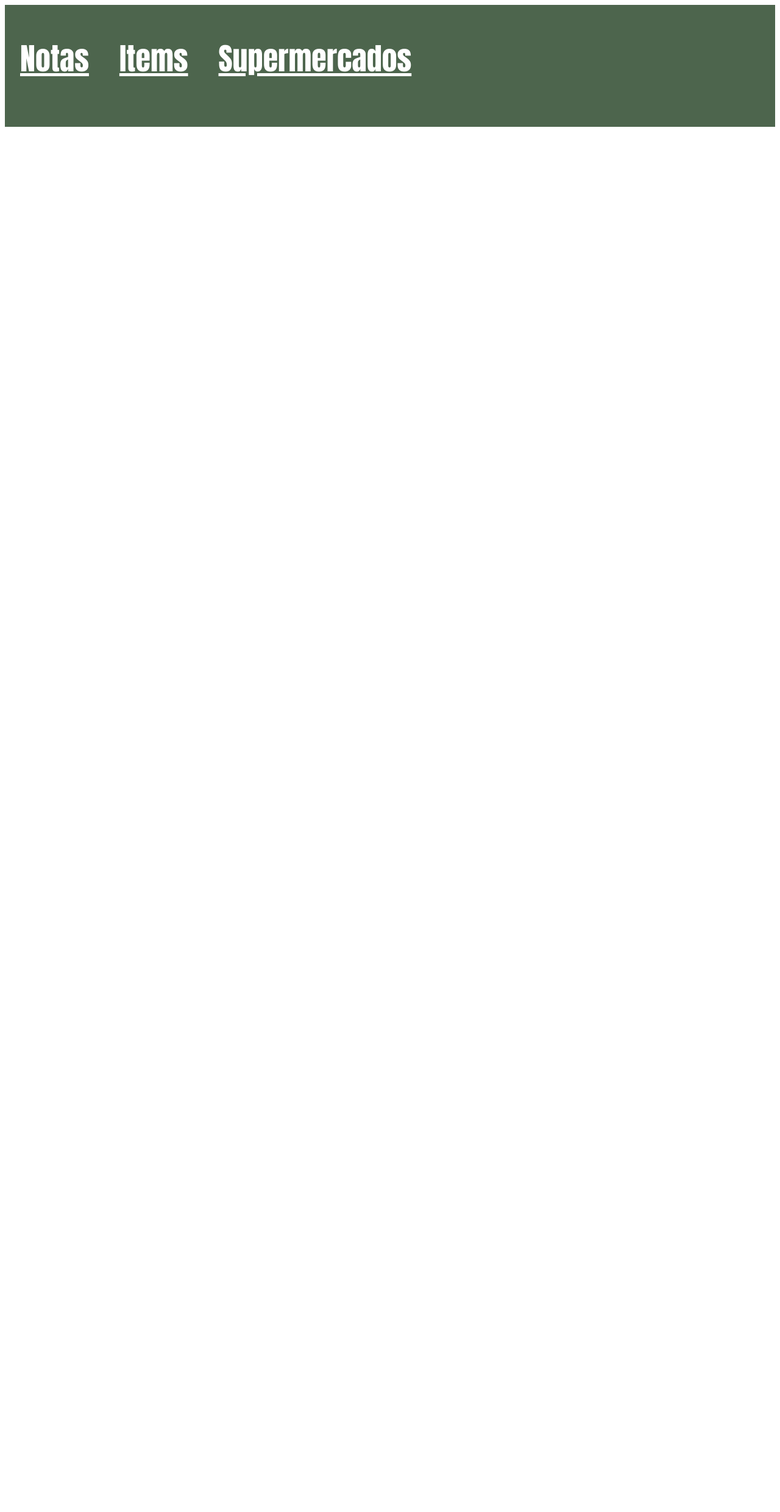
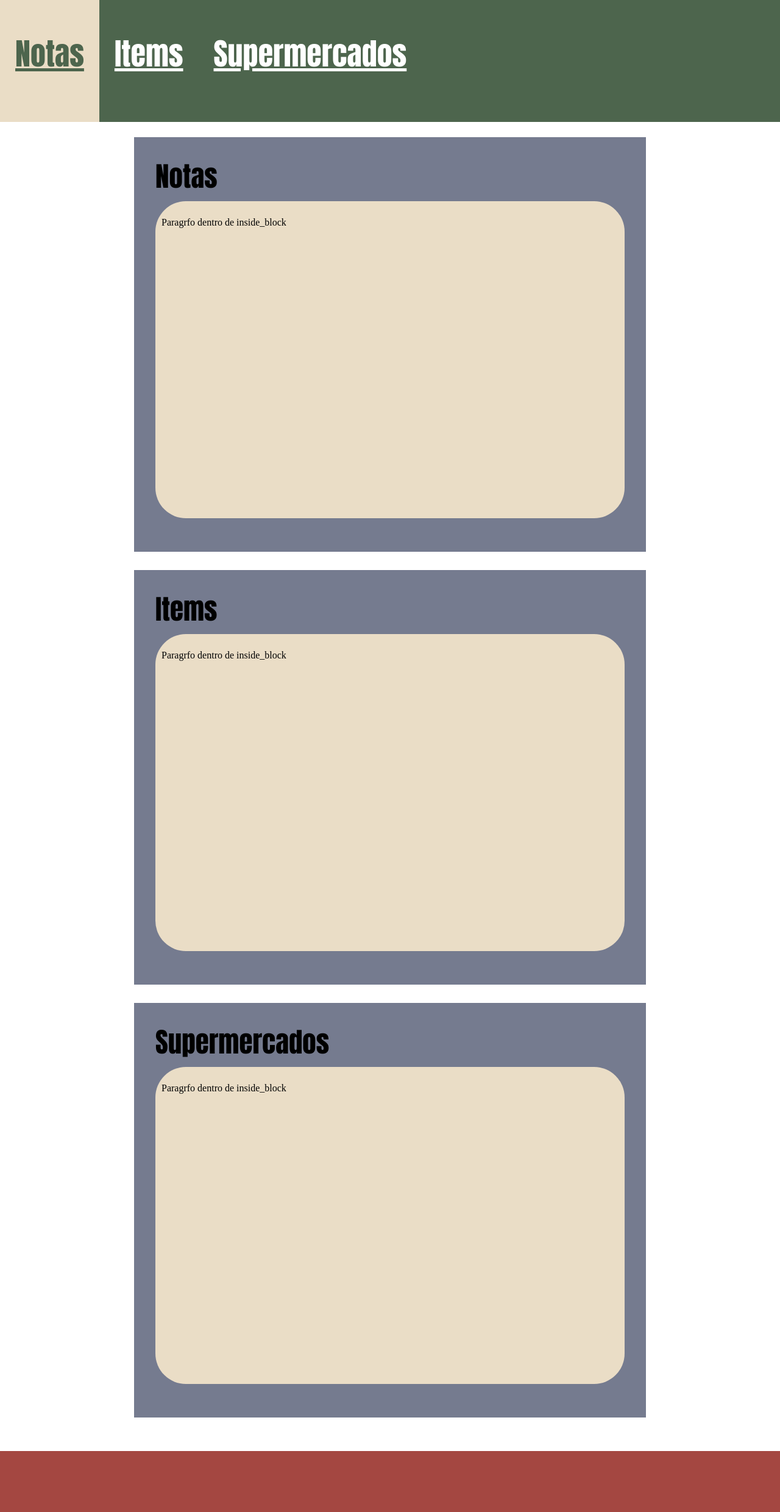
Before and after one commit to Boicote13/Controle_precos, a Django app: page / in a window 1280 px wide. Shown: the whole page at 61% size. Before the commit the page ends 208 px from the top, so only its background shows below. Run offline with Django 5.2, Linux system fonts and the light colour scheme.

Commit message:
New URLs and base.html

```diff
--- a/notas_fiscais/static/notas_fiscais/style.css
+++ b/notas_fiscais/static/notas_fiscais/style.css
@@ -1,12 +1,24 @@
+/* Base HTML Elements */
+
+body {
+    margin: 0px;
+}
+
 nav {
     display: inline-flex;
     background-color: rgb(77,101,77);
-    /* background-image: ; */
     height: 200px;
     width: 100%;
+    padding: 0px;
+    margin-bottom: 25px;
 }
 
-a {
+div.page_content {
+    display: grid;
+    justify-content: space-evenly;
+}
+
+a.nav {
     font-family: Impact, Haettenschweiler, 'Arial Narrow Bold', sans-serif;
     font-size: 50px;
     text-align: center;
@@ -19,11 +31,57 @@ a:hover {
     color: rgb(77,101,77);
 }
 
+
+div.row {
+    width: max-content;
+    height: 20px;
+    background-color: inherit;
+}
+
+div.footer {
+    width: 100%;
+    background-color: rgb(164,71,65);
+    height: 100px;
+    margin-top: 25px;
+}
+
+div.homepage {
+    margin: 2px 5px;
+}
+
+
+
+/* Home page Elements */
+
+.block {
+    background-color: rgb(117,123,143);
+    padding: 30px 10px;
+    display: grid;
+    margin-bottom: 30px;
+    align-content: center;
+    justify-content: space-evenly;
+}
+
+.inside_block {
+    position: relative;
+    margin: 25px;
+    padding: 10px;
+    background-color: rgb(234,221,198);
+    width: 750px;
+    height: 500px;
+    border-radius: 50px
+}
+
+
+/* Headers */
+
 h1 {
-    font-size: 45px ;
+    font-size: 45px;
+    font-family: Impact, Haettenschweiler, 'Arial Narrow Bold', sans-serif;
     color:black;
-    padding: 23px;
-    width: 300px;
+    margin: 0px 25px;
+    height: 50px;
+    text-align: left;
 }
 
 h2 {
@@ -39,6 +97,8 @@ h3 {
     font-size: large;
 }
 
+/* Font elements */
+
 /*
 #bac0c5	(186,192,197)
 #b4c7d4	(180,199,212)
--- a/notas_fiscais/templates/base.html
+++ b/notas_fiscais/templates/base.html
@@ -0,0 +1,26 @@
+<!DOCTYPE html>
+{% load static %}
+<html>
+<head>
+    <link rel="stylesheet" href="{% static 'notas_fiscais/style.css' %}">
+    <title>Minha Homepage</title>
+</head>
+<nav>
+    <a class="nav hover" href="{% url 'lista_notas' %}"> Notas </a>
+    <a class="nav hover" href="#"> Items </a>
+    <a class="nav hover" href="#"> Supermercados </a>
+    <div class="homepage">
+        <a id="logo_home">
+            <img>
+        </a>
+    </div>
+</nav>
+
+</div>
+{% block content %}
+<!-- Child templates will insert content here -->
+{% endblock %}
+
+<div class=footer>
+
+</div>
--- a/notas_fiscais/templates/notas_fiscais/adicionar_nota.html
+++ b/notas_fiscais/templates/notas_fiscais/adicionar_nota.html
@@ -1,3 +1,5 @@
+{% extends 'base.html' %}
+
 <!DOCTYPE html>
 {% load static %}
 <html>
--- a/notas_fiscais/templates/notas_fiscais/home.html
+++ b/notas_fiscais/templates/notas_fiscais/home.html
@@ -1,16 +1,37 @@
-<!DOCTYPE html>
-{% load static %}
-<html>
-<head>
-    <link rel="stylesheet" href="{% static 'notas_fiscais/style.css' %}">
-    <title>Minha Homepage</title>
-</head>
-<nav>
-    <a class="hover" href="#"> Notas </a>
-    <a class="hover" href="#"> Items </a>
-    <a class="hover" href="#"> Supermercados </a>
-</nav>
-<div>
+{% extends 'base.html' %}
 
+{% block content %}
+
+<div class="page_content">
+    <div class="block">
+        <h1> Notas </h1>
+        <div class="inside_block">
+        <p>
+            Paragrfo dentro de inside_block
+        </p>
+
+        </div>
+    </div>
+
+    <div class="block">
+        <h1> Items </h1>
+        <div class="inside_block">
+        <p>
+            Paragrfo dentro de inside_block
+        </p>
+
+        </div>
+    </div>
+
+    <div class="block">
+        <h1> Supermercados </h1>
+        <div class="inside_block">
+        <p>
+            Paragrfo dentro de inside_block
+        </p>
+
+        </div>
+    </div>
 </div>
-</html>
+
+{% endblock %}
--- a/notas_fiscais/templates/notas_fiscais/lista_notas.html
+++ b/notas_fiscais/templates/notas_fiscais/lista_notas.html
@@ -1,3 +1,4 @@
+{% extends 'base.html' %}
 
 {% block content %}
 <h2>Notas Fiscais Cadastradas</h2>
```
Also changed, not shown: notas_fiscais/templates/notas_fiscais/criar_supermercado.html (+16 -17 lines).
